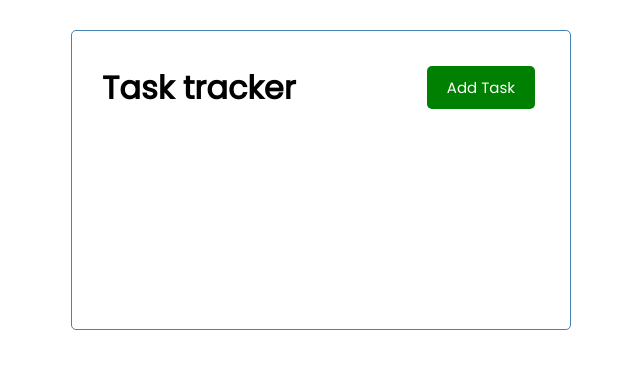
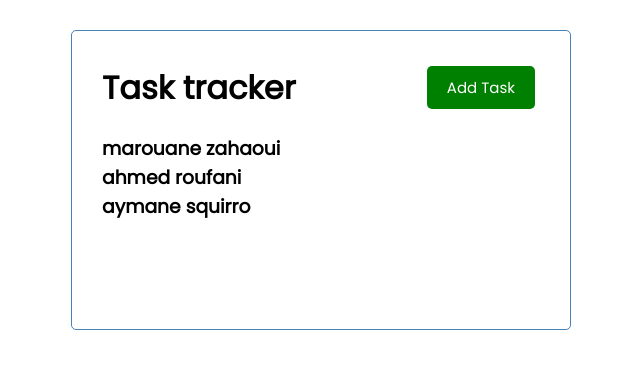
Before and after one commit to marouaneXan/Simple-app-with-reactjs, a React (Create React App) app: page / in a window 1280 px wide. Shown: the top 368 px of the page, without its empty margins (319-959 px from the left). Built offline with nearby package versions, Linux system fonts and the light colour scheme.

Commit message:
add component tasks

```diff
--- a/src/App.js
+++ b/src/App.js
@@ -1,8 +1,10 @@
 import Header from './components/Header'
+import Tasks from './components/Tasks'
 function App() {
   return (
     <div className="container">
       <Header title="Task tracker"/>
+      <Tasks/>
     </div>
   );
 }
--- a/src/components/Buttons.js
+++ b/src/components/Buttons.js
@@ -1,6 +1,12 @@
-
+import propTypes from 'prop-types'
 export default function Buttons(props) {
   return (
-    <button className="btn" style={{backgroundColor:props.color}}>{props.text}</button>
+    <button onClick={props.onClick} className="btn" style={{backgroundColor:props.color}}>{props.text}</button>
   )
 }
+
+Buttons.propTypes={
+    text:propTypes.string,
+    color:propTypes.string,
+    onClick:propTypes.func.isRequired,
+}
--- a/src/components/Header.js
+++ b/src/components/Header.js
@@ -1,9 +1,13 @@
 import Button from './Buttons'
+import Tasks from './Buttons'
 export default function Header(props) {
+    const onClick=()=>{
+        console.log('clicked')
+    }
   return (
     <header className="header">
         <h1>{props.title}</h1>
-        <Button color="green" text="Add Task"/>
+        <Button  onClick={onClick} color="green" text="Add Task"/>
     </header>
   )
 }
--- /dev/null
+++ b/src/components/Tasks.js
@@ -0,0 +1,32 @@
+import {useState} from 'react'
+export default function Tasks() {
+    const [tasks,setTasks]=useState(
+        [
+            {
+              id: 1,
+              text: "marouane zahaoui",
+              day: 2022,
+              reminder: true,
+            },
+            {
+              id: 2,
+              text: "ahmed roufani",
+              day: 2022,
+              reminder: true,
+            },
+            {
+              id: 1,
+              text: "aymane squirro",
+              day: 2022,
+              reminder: true,
+            },
+          ]
+    )
+  return (
+    <div>
+      {tasks.map((task) => (
+        <h3 key={task.id}>{task.text}</h3>
+      ))}
+    </div>
+  );
+}
```
